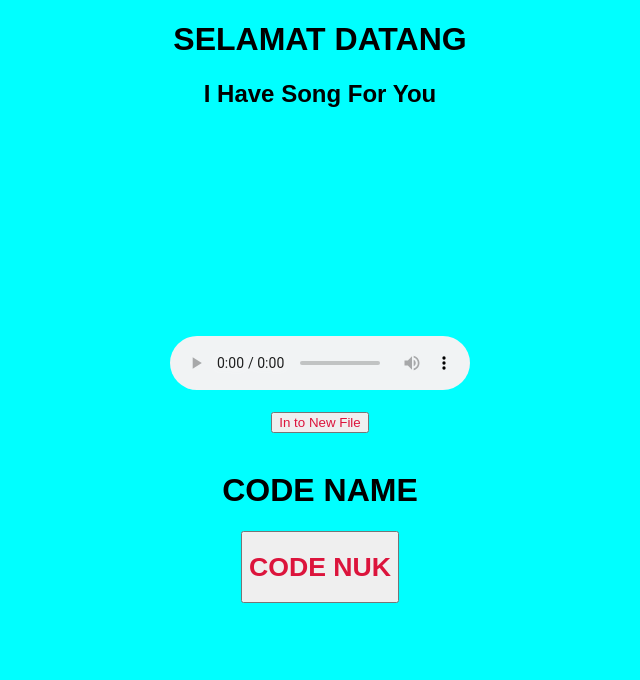
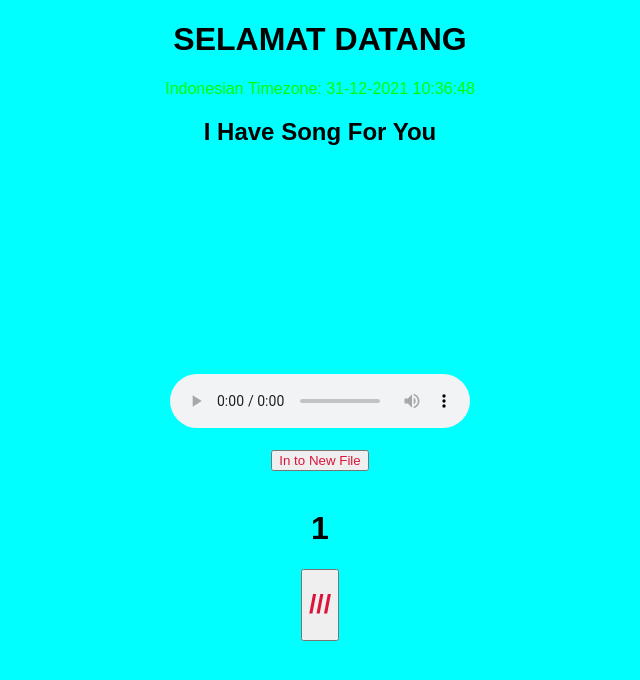
Before and after one commit to andhikadana/andhikadana.github.io, a PHP site: page / in a window 1280 px wide. Shown: the top 680 px of the page, without its empty margins (320-960 px from the left). Run offline with PHP 8.4, Linux system fonts and the light colour scheme.

Commit message:
pengetesan waktu

```diff
--- a/index.html
+++ b/index.php
@@ -10,6 +10,13 @@
 <body>
     <center>
     <h1>SELAMAT DATANG</h1>
+    <div class="col-lg-12 bg-dark" style="color: lime;" align='center'>
+        <?php
+
+        date_default_timezone_set('Asia/Jakarta');
+        echo 'Indonesian Timezone: ' . date('d-m-Y H:i:s');
+        ?>
+    </div>
     <div class="kotak">
         <h2>I Have Song For You</h2>
         <marquee><img src="rick.gif"><img src="rick.gif"><img src="rick.gif"><img src="rick.gif"><img src="rick.gif"></marquee>
@@ -20,9 +27,9 @@
         <a href="file.html"><button class="btn">In to  New File</button></a>
     </div>
     <br/>
-    <h1>CODE NAME</h1>
+    <h1>1</h1>
     <div align='center'>
-        <button class="btn" onclick="peringatan()"><h1>CODE NUK</h1></button>
+        <button class="btn" onclick="peringatan()"><h1>///</h1></button>
     </div>
         <div id='fungsi'></div>
     </body>
@@ -30,7 +37,7 @@
     function peringatan(){
         var attn = '';
         var n;
-        for(n = 0;n <=3;n++){
+        for(n = 9;n <=11;n++){
            attn += '<h1><center>SELAMAT GT-208!</center></h1>' + n + "<br/>";
         }
         document.getElementById('fungsi').innerHTML = attn;
```
